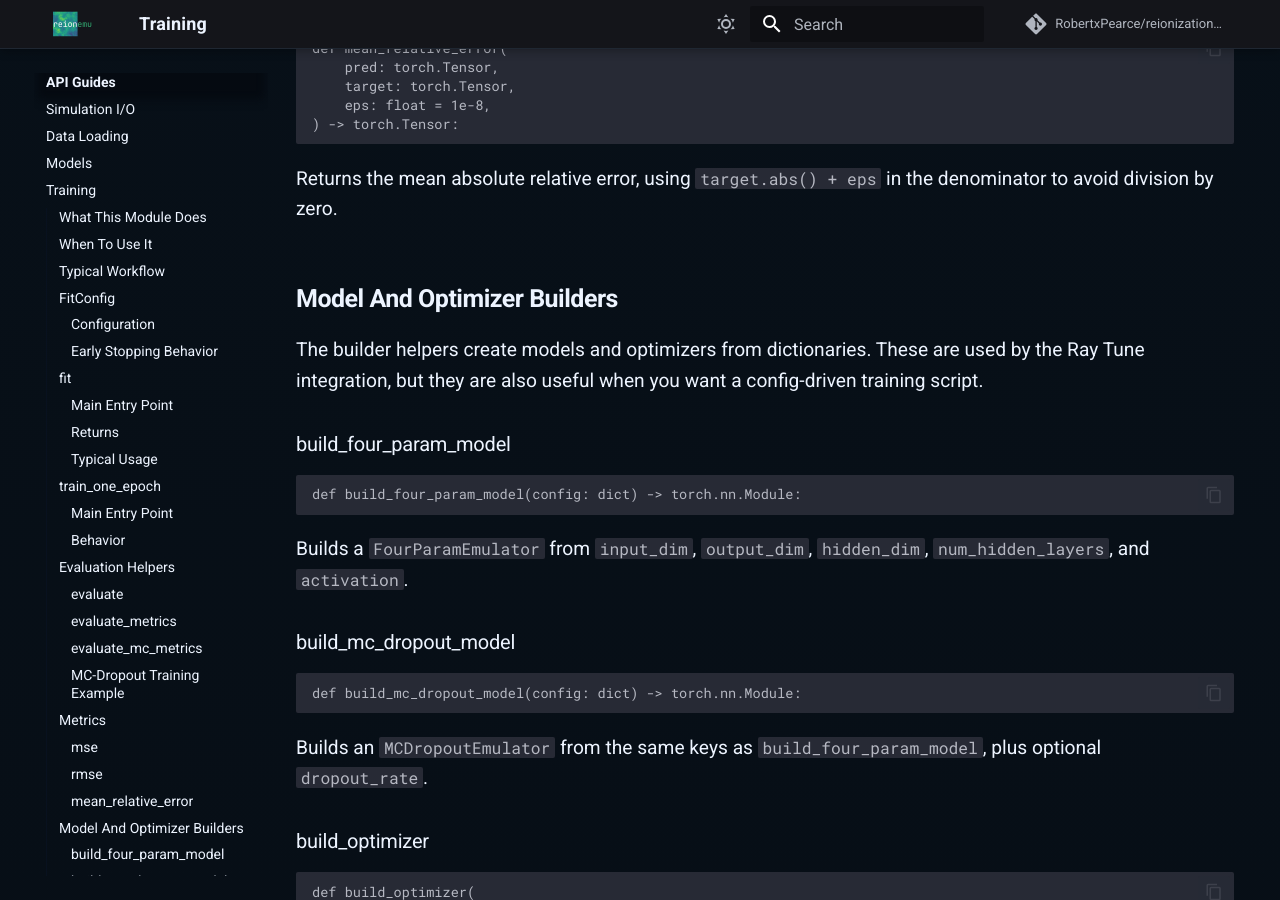
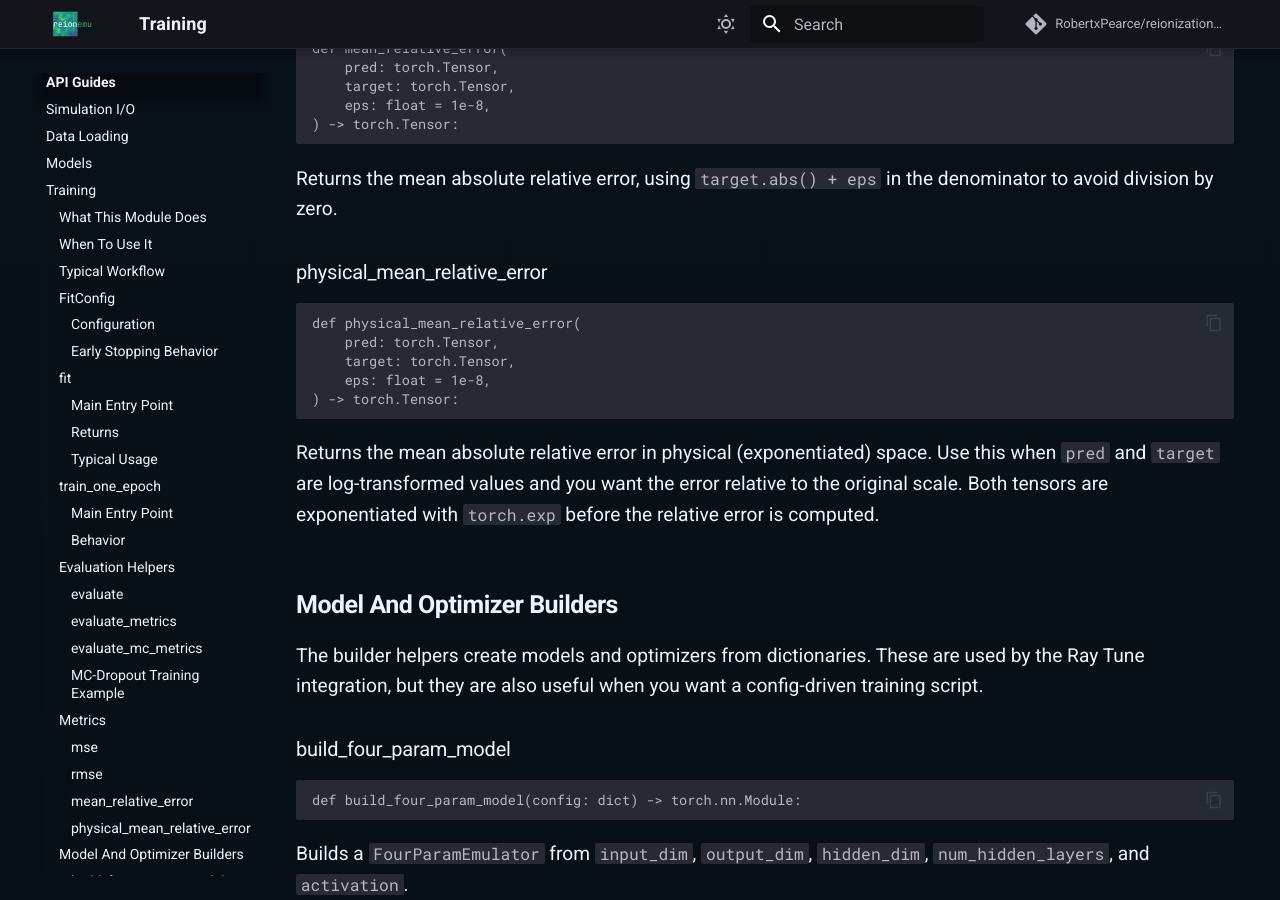
Before and after one commit to RobertxPearce/reionization-emulator, an MkDocs documentation site: the page built from docs/api/training.md, in a window 1280 px wide and 900 px high, scrolled down 7877 px. Built offline with MkDocs 1.6.1 and Material for MkDocs 9.7.7, drawn with Linux system fonts in a browser that asks for light colours; comment, search, counter and statistics services are not loaded.

Commit message:
Run ruff and format code

````diff
--- a/docs/api-overview.md
+++ b/docs/api-overview.md
@@ -52,7 +52,7 @@ The training layer contains the utilities used to fit models, evaluate performan
 
 You should use this layer after you have dataloaders and a model instance ready. For most users, the default path is to configure training with `FitConfig`, call `fit`, and use `evaluate` or `evaluate_metrics` to inspect results. For `MCDropoutEmulator`, use `evaluate_mc_metrics` or `fit(..., evaluation="evaluate_mc_metrics")` when you want validation metrics based on stochastic dropout samples. Lower-level helpers such as `train_one_epoch` are useful when you need more control over the loop.
 
-Main entry points in this layer include `FitConfig`, `fit`, `evaluate`, `evaluate_metrics`, `evaluate_mc_metrics`, `train_one_epoch`, `KFoldConfig`, `kfold_cross_validate`, and the basic regression metrics `mse`, `rmse`, and `mean_relative_error`.
+Main entry points in this layer include `FitConfig`, `fit`, `evaluate`, `evaluate_metrics`, `evaluate_mc_metrics`, `train_one_epoch`, `KFoldConfig`, `kfold_cross_validate`, and the regression metrics `mse`, `rmse`, `mean_relative_error`, and `physical_mean_relative_error`.
 
 For deeper documentation on this stage, see [Training](api/training.md).
 
--- a/docs/api/training.md
+++ b/docs/api/training.md
@@ -313,6 +313,18 @@ def mean_relative_error(
 
 Returns the mean absolute relative error, using `target.abs() + eps` in the denominator to avoid division by zero.
 
+### physical_mean_relative_error
+
+```python
+def physical_mean_relative_error(
+    pred: torch.Tensor,
+    target: torch.Tensor,
+    eps: float = 1e-8,
+) -> torch.Tensor:
+```
+
+Returns the mean absolute relative error in physical (exponentiated) space. Use this when `pred` and `target` are log-transformed values and you want the error relative to the original scale. Both tensors are exponentiated with `torch.exp` before the relative error is computed.
+
 ## Model And Optimizer Builders
 
 The builder helpers create models and optimizers from dictionaries. These are used by the Ray Tune integration, but they are also useful when you want a config-driven training script.
````
Also changed, not shown: README.md (+5 -12 lines), docs/getting-started.md (+0 -7 lines), src/README.md (+3 -1 lines), 9 other files.
